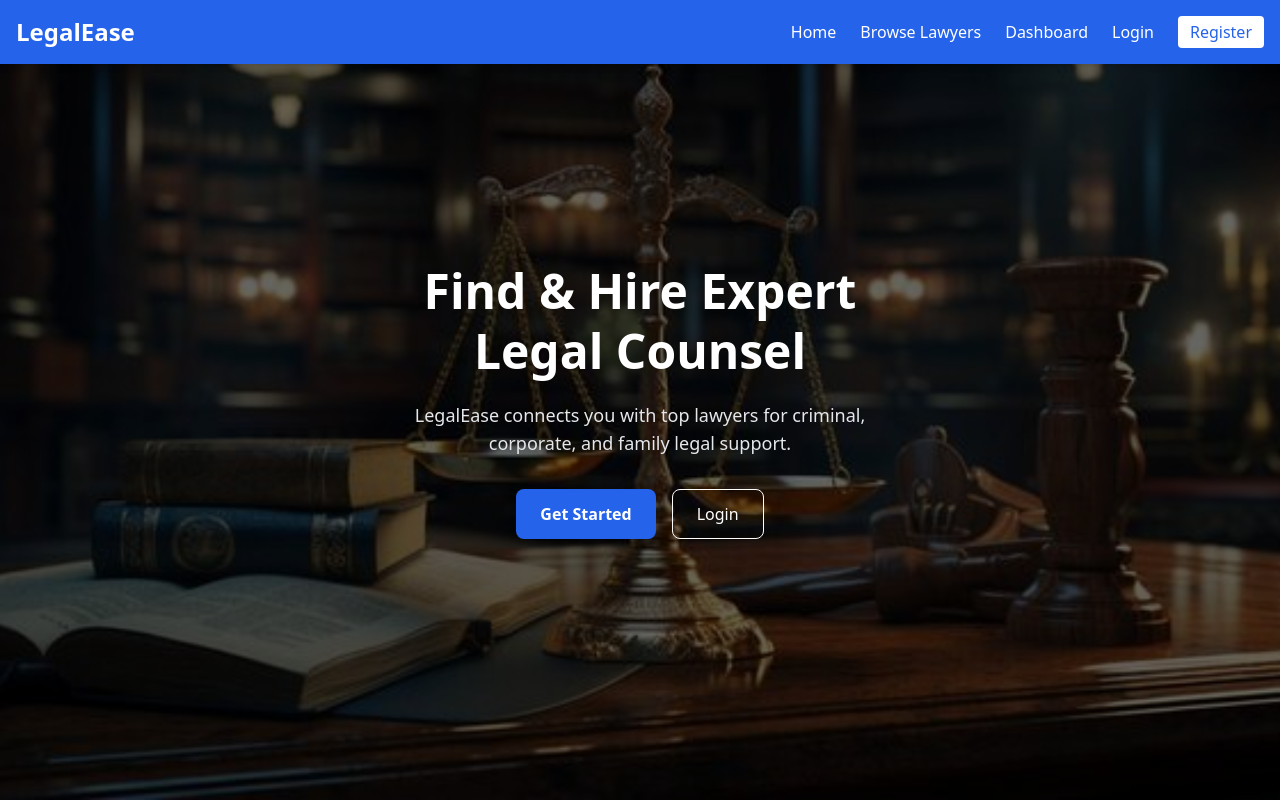
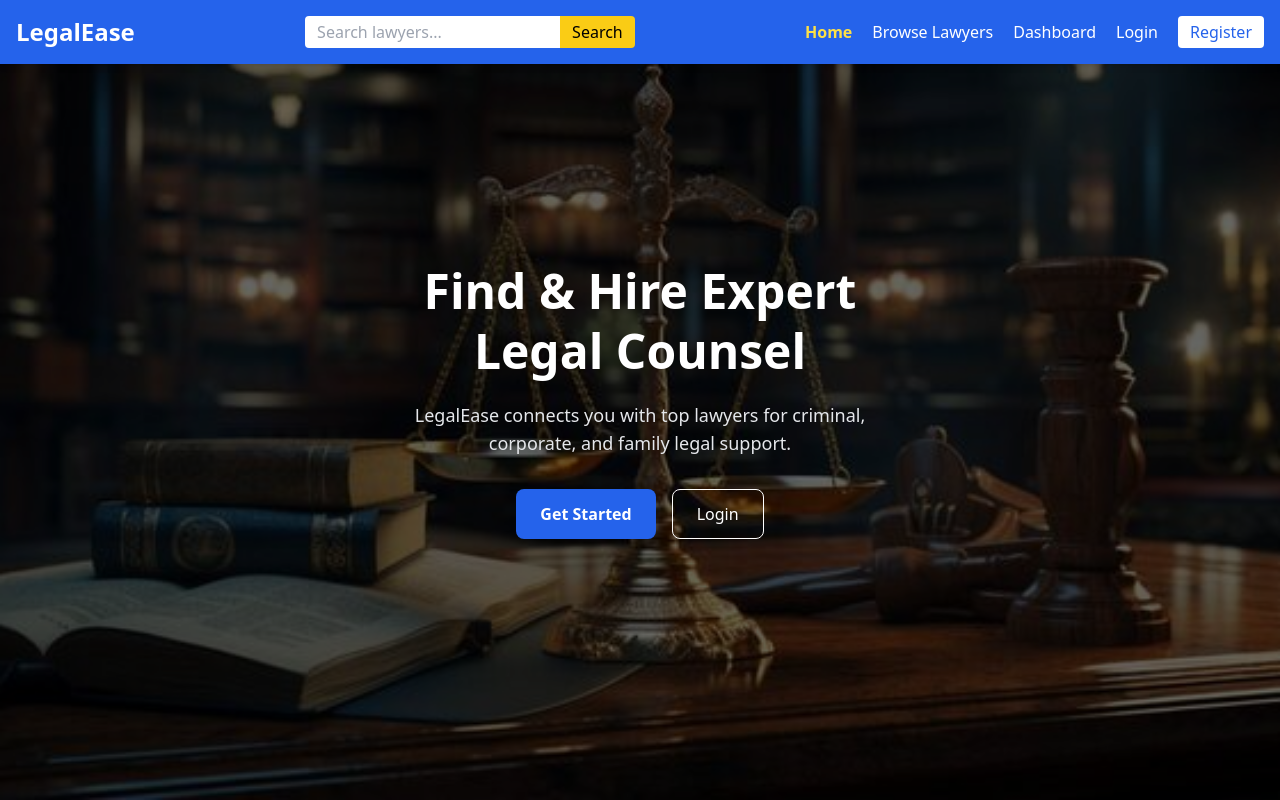
Before and after one commit to nazrul23-human/LegalEase-Online-Lawyer-Platform-Client, a React (Vite) app: page / in a window 1280 px wide. Shown: the top 800 px of the page. Built offline with nearby package versions, Linux system fonts and the light colour scheme; no server answers.

Commit message:
Update naivbar, add Search bar

```diff
--- a/src/components/Navbar.jsx
+++ b/src/components/Navbar.jsx
@@ -1,42 +1,83 @@
 import { useAuth } from "../context/AuthContext";
-import { Link, useNavigate } from "react-router-dom";
+import { Link, useNavigate, useLocation } from "react-router-dom";
 import { useState } from "react";
 
 export default function Navbar() {
   const [open, setOpen] = useState(false);
+  const [search, setSearch] = useState("");
 
   const { user, logout } = useAuth();
   const navigate = useNavigate();
+  const location = useLocation();
 
   const handleLogout = async () => {
     await logout();
     navigate("/");
   };
 
+  const handleSearch = (e) => {
+    e.preventDefault();
+    if (search.trim()) {
+      navigate(`/browse-lawyers?search=${search}`);
+    }
+  };
+
+  const activeStyle = (path) =>
+    location.pathname === path
+      ? "text-yellow-300 font-bold"
+      : "text-white";
+
   return (
+    <nav className="fixed top-0 left-0 w-full z-50 bg-blue-600 shadow-md text-white">
 
-        <nav className="text-white fixed top-0 left-0 w-full z-50 bg-blue-600 shadow-md">
       <div className="max-w-7xl mx-auto px-4 flex justify-between items-center h-16">
 
-                {/* Logo */}
+        {/* LOGO */}
         <Link to="/" className="text-2xl font-bold">
           LegalEase
         </Link>
 
-                {/* Desktop Menu */}
-                <div className="hidden md:flex space-x-6 items-center">
-                    <Link to="/" className="hover:text-yellow-400">Home</Link>
-                    <Link to="/browse-lawyers" className="hover:text-yellow-400">Browse Lawyers</Link>
-                    <Link to="/dashboard" className="hover:text-yellow-400">Dashboard</Link>
+        {/* SEARCH BAR (REQUIRED) */}
+        <form onSubmit={handleSearch} className="hidden md:flex">
+          <input
+            type="text"
+            placeholder="Search lawyers..."
+            value={search}
+            onChange={(e) => setSearch(e.target.value)}
+            className="px-3 py-1 rounded-l text-black"
+          />
+          <button className="bg-yellow-400 text-black px-3 rounded-r">
+            Search
+          </button>
+        </form>
 
+        {/* DESKTOP MENU */}
+        <div className="hidden md:flex items-center gap-5">
+
+          <Link to="/" className={activeStyle("/")}>Home</Link>
+
+          <Link to="/browse-lawyers" className={activeStyle("/browse-lawyers")}>
+            Browse Lawyers
+          </Link>
+
+          <Link to="/dashboard" className={activeStyle("/dashboard")}>
+            Dashboard
+          </Link>
+
+          {/* AUTH */}
           {user ? (
             <div className="flex items-center gap-3">
 
-                            {/* AVATAR */}
-                            <img
-                                src={user.photoURL || "https://i.ibb.co/placeholder-avatar.png"}
-                                alt="avatar"
-                                className="w-14 h-14 rounded-full" />
+              {/* ROLE DROPDOWN READY */}
+              <select className="text-black px-2 py-1 rounded">
+                <option>User</option>
+                <option>Lawyer</option>
+                <option>Admin</option>
+              </select>
+
+              {/* <span className="text-sm bg-blue-800 px-3 py-1 rounded-full">
+                {user.email.split("@")[0]}
+              </span> */}
 
               <button
                 onClick={handleLogout}
@@ -44,46 +85,64 @@ export default function Navbar() {
               >
                 Logout
               </button>
+
             </div>
-
           ) : (
             <>
-                            <Link to="/login" className="hover:text-yellow-300">Login</Link>
-                            <Link to="/register" className="bg-white text-blue-600 px-3 py-1 rounded">
+              <Link to="/login">Login</Link>
+              <Link
+                to="/register"
+                className="bg-white text-blue-600 px-3 py-1 rounded"
+              >
                 Register
               </Link>
             </>
           )}
-
         </div>
 
-                {/* Mobile Button */}
+        {/* MOBILE BUTTON */}
         <button
-                    className="md:hidden text-white text-2xl"
+          className="md:hidden text-2xl"
           onClick={() => setOpen(!open)}
         >
           ☰
         </button>
       </div>
 
-            {/* Mobile Menu */}
+      {/* MOBILE MENU */}
       {open && (
-                <div className="md:hidden bg-blue-800 px-4 py-3 space-y-2">
+        <div className="md:hidden bg-blue-700 px-4 py-3 space-y-2">
+
           <Link to="/" className="block">Home</Link>
           <Link to="/browse-lawyers" className="block">Browse Lawyers</Link>
           <Link to="/dashboard" className="block">Dashboard</Link>
 
+          {/* SEARCH MOBILE */}
+          <form onSubmit={handleSearch} className="flex mt-2">
+            <input
+              type="text"
+              placeholder="Search..."
+              value={search}
+              onChange={(e) => setSearch(e.target.value)}
+              className="px-2 py-1 text-black w-full"
+            />
+            <button className="bg-yellow-400 px-3">Go</button>
+          </form>
+
+          {/* AUTH MOBILE */}
           {user ? (
-                        <>
+            <div className="mt-2 space-y-2">
+
+              <p className="text-sm">{user.email}</p>
 
               <button
                 onClick={handleLogout}
-                                    className="bg-red-500 hover:bg-red-600 px-4 py-1 rounded text-white transition"
+                className="bg-red-500 px-3 py-1 rounded w-full"
               >
                 Logout
               </button>
 
-                        </>
+            </div>
           ) : (
             <>
               <Link to="/login" className="block">Login</Link>
@@ -94,7 +153,6 @@ export default function Navbar() {
         </div>
       )}
 
-
-        </nav >
+    </nav>
   );
 }
```
Lines whose indentation alone changed are shown as unchanged.
